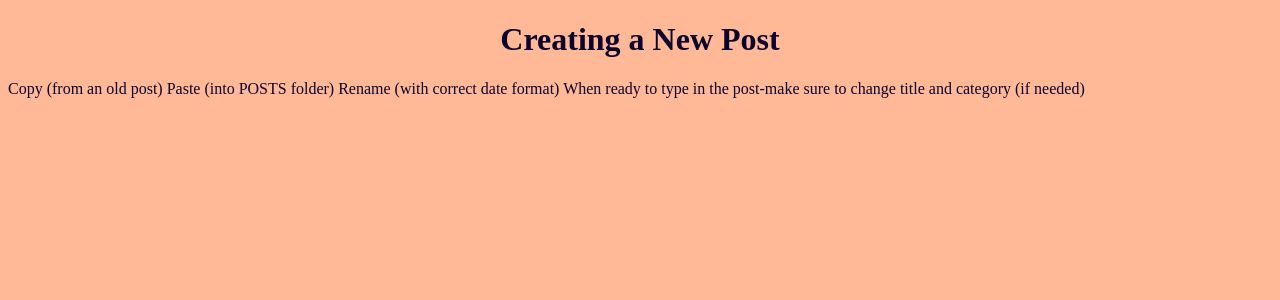
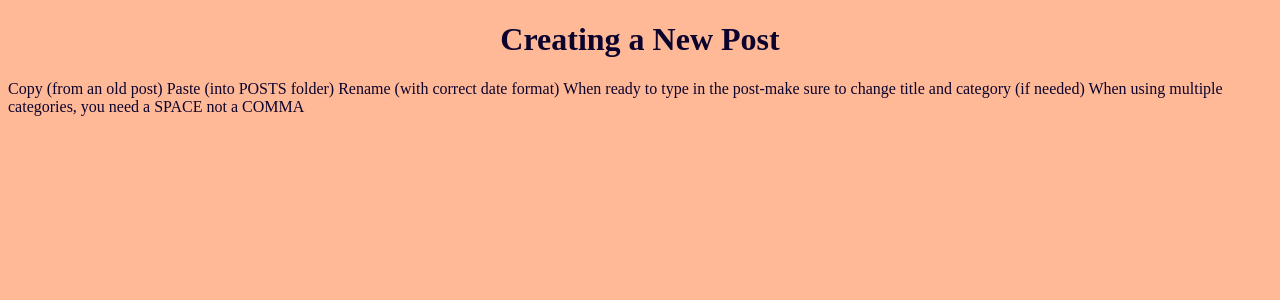
Before and after one commit to bluesclueslvr/bluesclueslvr.github.io, a Jekyll site: the page built from _posts/2020-11-27-How to Create a New Post.md, in a window 1280 px wide. Shown: the top 300 px of the page. Built offline with Jekyll 4.4.1, drawn with Linux system fonts in a browser that asks for light colours; some web fonts are replaced.

Commit message:
adding deets about categories

```diff
--- a/_posts/2020-11-27-How to Create a New Post.md
+++ b/_posts/2020-11-27-How to Create a New Post.md
@@ -1,9 +1,10 @@
 ---
 layout: post
 title: Creating a New Post
-categories: flections, tech
+categories: flections tech
 ---
 Copy (from an old post)
 Paste (into POSTS folder)
 Rename (with correct date format)
 When ready to type in the post-make sure to change title and category (if needed)
+When using multiple categories, you need a SPACE not a COMMA
```
